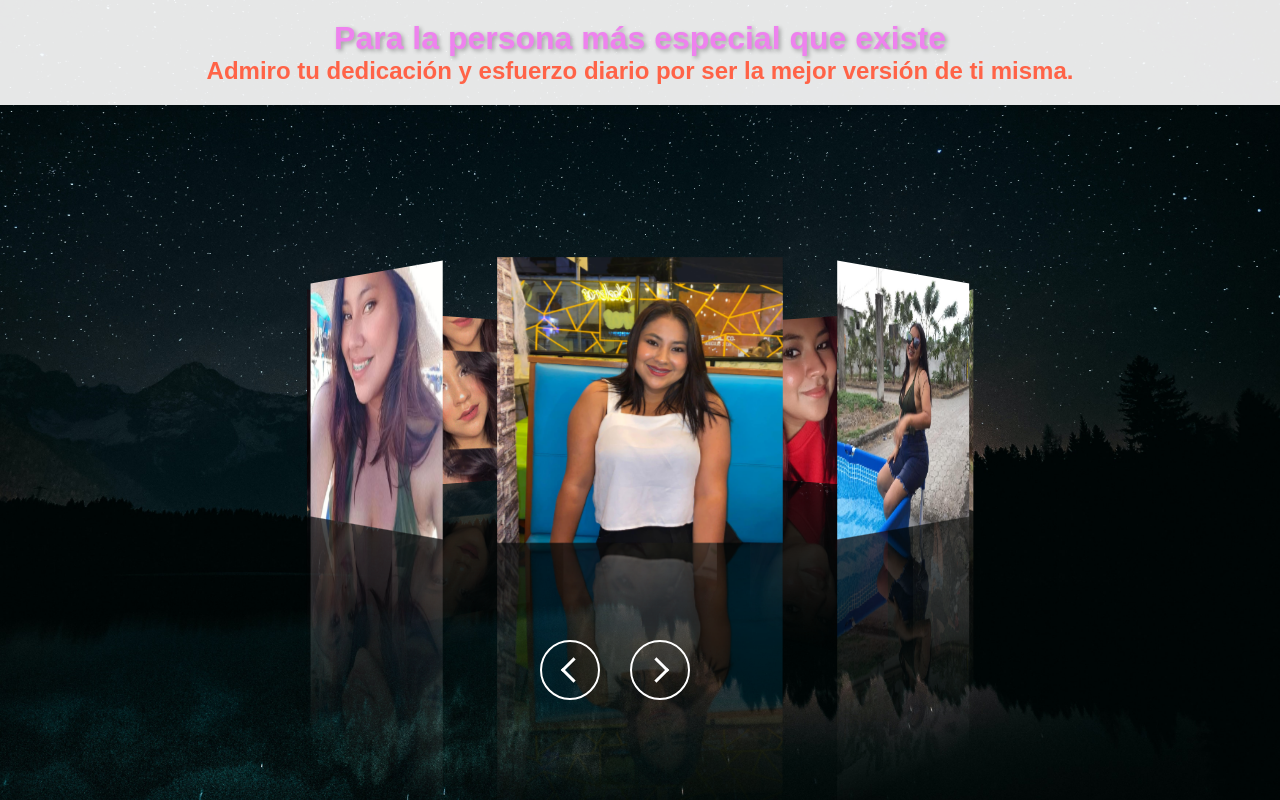
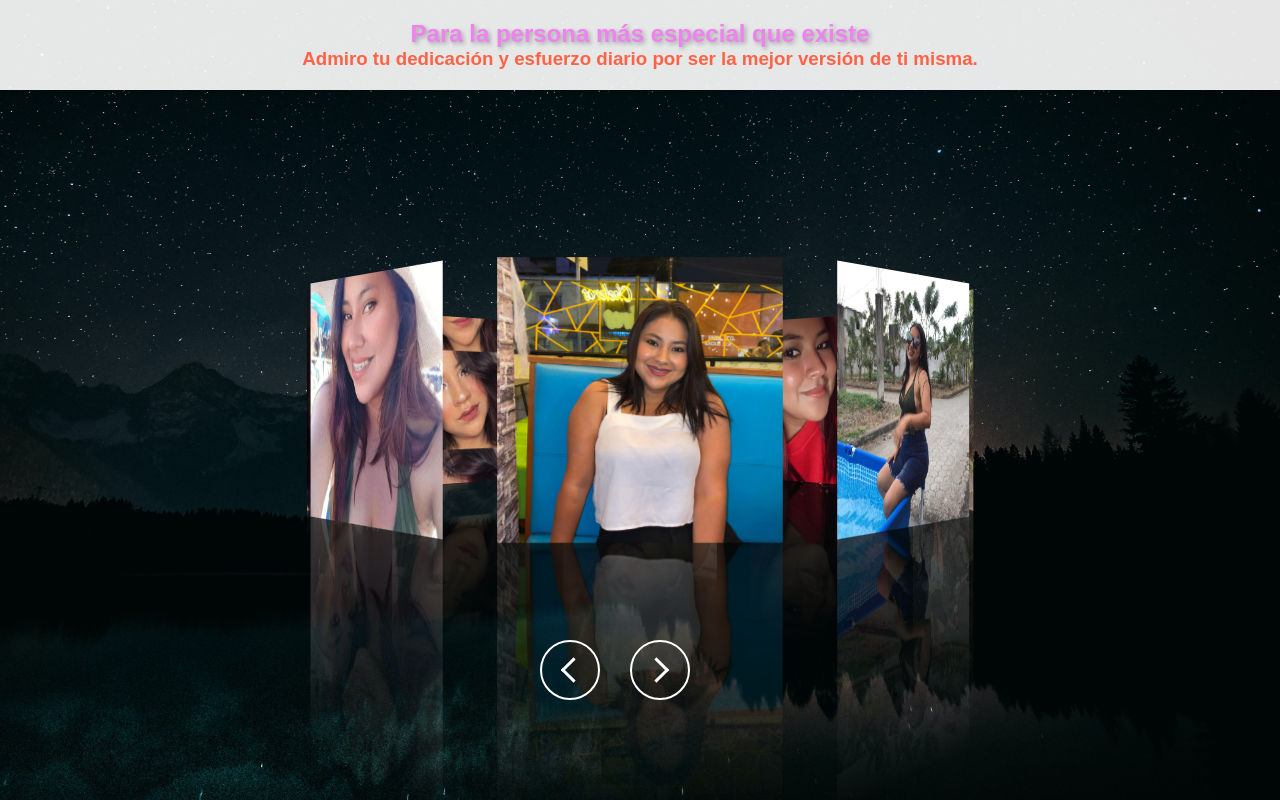
Before and after one commit to mcardenasp2/galeria, a plain HTML site: page index.html in a window 1280 px wide. Drawn offline with Linux system fonts and the light colour scheme.

Commit message:
cambio letras

```diff
--- a/index.html
+++ b/index.html
@@ -63,8 +63,8 @@
     <div class="container">
 
         <div class="mensaje">
-            <h1 id="special-message">Para la persona más especial que existe</h1>
-            <h2 id="special-message2">Admiro tu dedicación y esfuerzo diario por ser la mejor versión de ti misma.</h2>
+            <h2 id="special-message">Para la persona más especial que existe</h1>
+            <h3 id="special-message2">Admiro tu dedicación y esfuerzo diario por ser la mejor versión de ti misma.</h2>
         </div>
 
 
```
